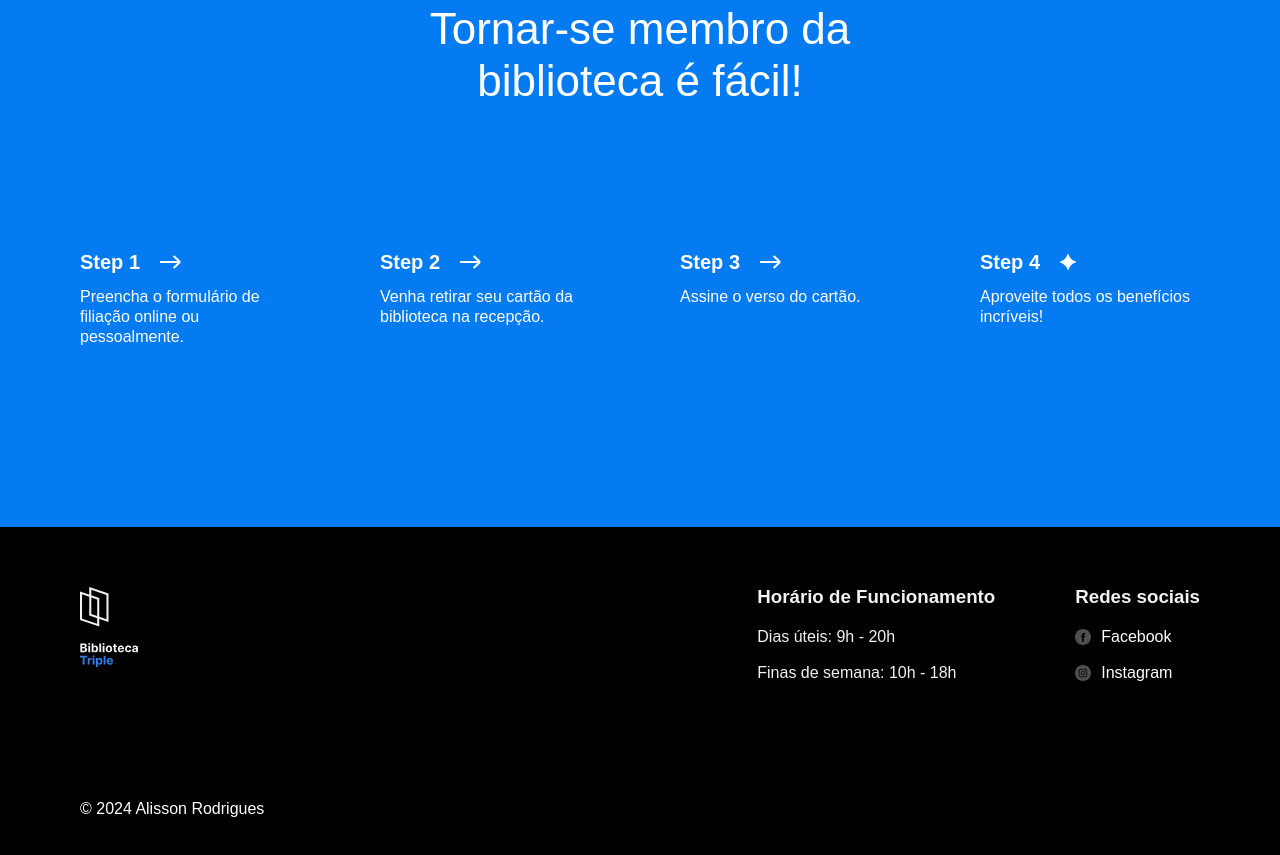
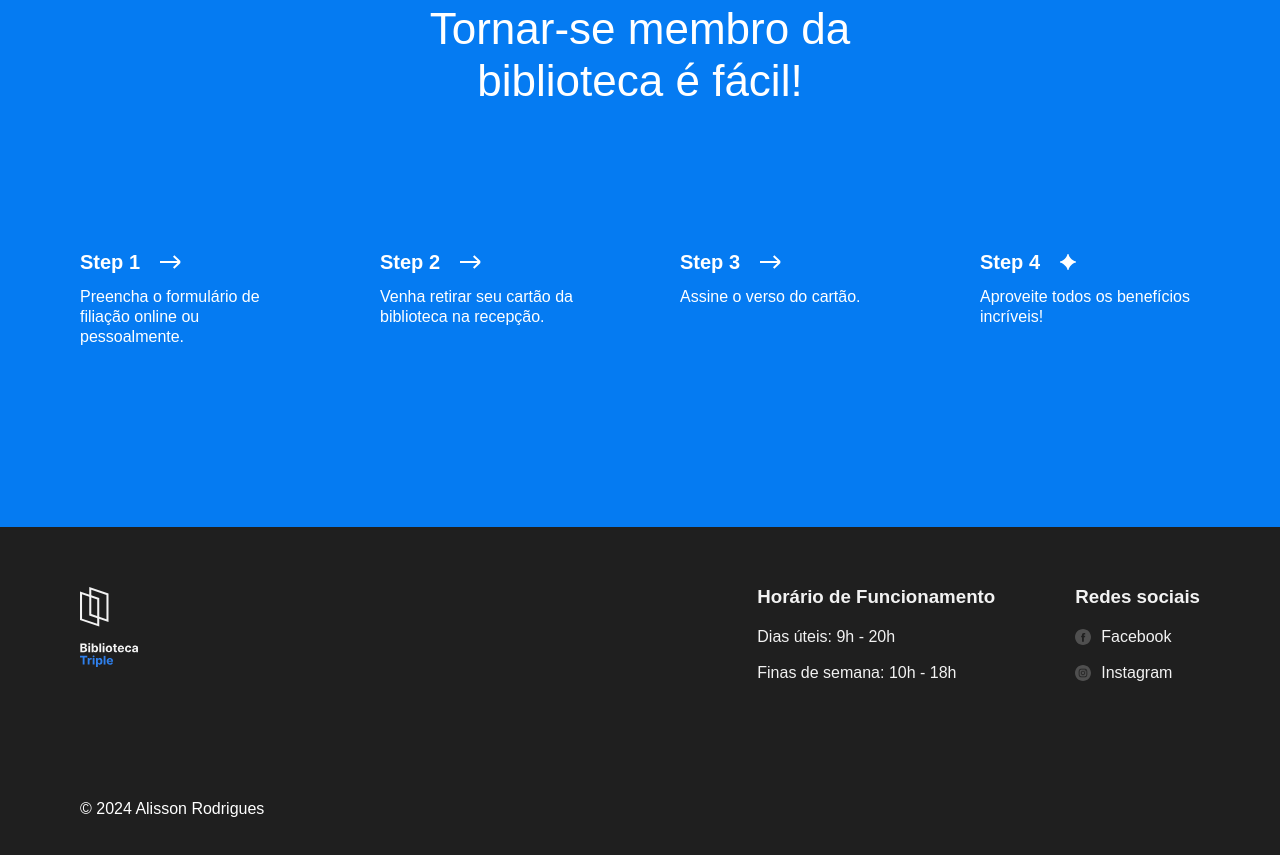
Before and after one commit to RodriguesLevi/web_project_library, a plain HTML site: page index.html in a window 1280 px wide. Shown: the part 3087-3942 px from the top of the page. Drawn offline with Linux system fonts and the light colour scheme.

Commit message:
add atualizações

```diff
--- a/styles/style.css
+++ b/styles/style.css
@@ -343,7 +343,7 @@
 
 .footer {
   box-sizing: border-box;
-  background-color: #000000;
+  background-color: #1f1f1f;
   padding: 60px 80px;
   color: #ffffff;
 }
@@ -384,7 +384,7 @@
 }
 
 .footer__column-link {
-  color: white;
+  color: #f2f2f2;
   text-decoration: none;
   display: flex;
   align-items: center;
```
